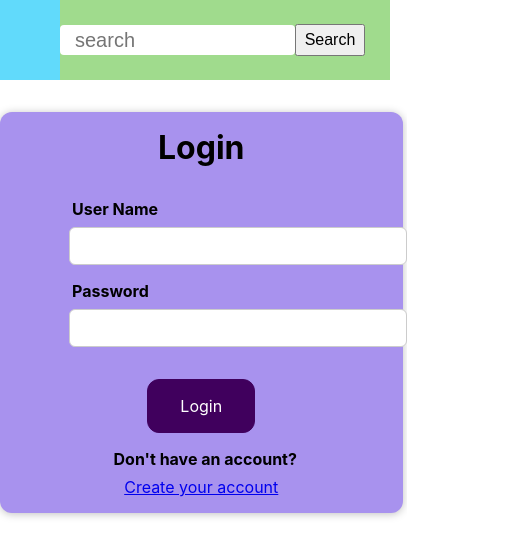
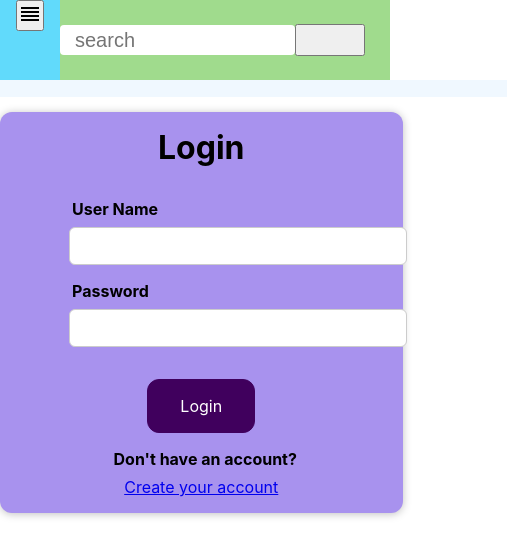
Before and after one commit to bethel-school-of-technology/team-gigasowers-frontend, a React (Create React App) app in the folder veggie-tender/: page /users/login in a window 390 px wide. Shown: the top 556 px of the page, 507 px wide, since content can reach past the window. Built offline with nearby package versions, Linux system fonts and the light colour scheme.

Commit message:
adding moass

```diff
--- a/veggie-tender/package.json
+++ b/veggie-tender/package.json
@@ -3,6 +3,8 @@
   "version": "0.1.0",
   "private": true,
   "dependencies": {
+    "@material-ui/core": "^4.12.3",
+    "@material-ui/icons": "^4.11.2",
     "@testing-library/jest-dom": "^5.14.1",
     "@testing-library/react": "^11.2.7",
     "@testing-library/user-event": "^12.8.3",
--- a/veggie-tender/src/App.css
+++ b/veggie-tender/src/App.css
@@ -60,6 +60,11 @@ button:hover{
 
 .Navbar .leftSide .button{
   max-height: 80px;
+  margin-left: 20px;
+}
+
+.Navbar .leftSide #hidden{
+  display: flex;
 }
 
 .Navbar .leftSide .links a {
@@ -118,13 +123,32 @@ button:hover{
 }
 
 @media only screen and (max-width: 650px){
+  .Navbar .leftSide .button{
+    display: flex;
+  }
+
   .Navbar .leftSide .links{
-    display: flex;
+    display: none;
+  }
+
+  .Navbar .leftSide .links{
+position: absolute;
+left: 0px;
+top: 80px;
+height: auto;
+max-height: 230px;
+font-size: 25px;
+width: 130%;
+background-color: aliceblue;
+display: flex;
+flex-direction: colomn;
+align-items: center;
+
   }
 }
 
-.Navbar .leftSide .links{
-  display: none;
-  margin-left: 20px;
+.Navbar .leftSide #hidden{
+margin:10px;
+
 
 }
--- a/veggie-tender/src/components/Navbar.js
+++ b/veggie-tender/src/components/Navbar.js
@@ -1,5 +1,10 @@
 import React, {useState} from 'react';
 import "../../src/App.css";
+import ReorderIcon from '@material-ui/icons/Reorder';
+import SearchIcon from '@material-ui/icons/Search';
+
+import LoginForm from "./LoginForm"
+import { Route } from 'react-router';
 
 function Navbar() {
     const[showLinks, setShowLinks] = useState(false);
@@ -7,16 +12,25 @@ function Navbar() {
         <div className="Navbar">
             <div className="leftSide">
                 <div className="links">
-                    <a href="/home">Home</a>
+                    <a href="/home" id={showLinks ? "hidden" : ""}>Home</a>
                     <a href="/farmers">Farmers</a>
                     <a href="/events">Events</a>
                     <a href="/Umm">MAYYYYYYBEEEE</a>
-                    <button> Button </button>
                 </div>
+                <button onClick={()=> setShowLinks(!showLinks)}>
+                        {" "}
+                        <ReorderIcon/>
+                </button>
             </div>
             <div className="reftSide">
                 <input type="text" placeholder="search"/>
-                <button> Search </button>
+                {/* <button> <SearchIcon/> </button>
+                    var button = document.getElementById('myButton');
+                    button.onclick = function() {
+                    location.assign('/users/login')
+                    }
+                <button id="myButton">Visit Website</button> */}
+                <button><Route exact path="/" component={LoginForm}>Login</Route></button>
             </div>
         </div>
     )
```
Also changed, not shown: 1 other file (tests, documents, lock files or other folders).
